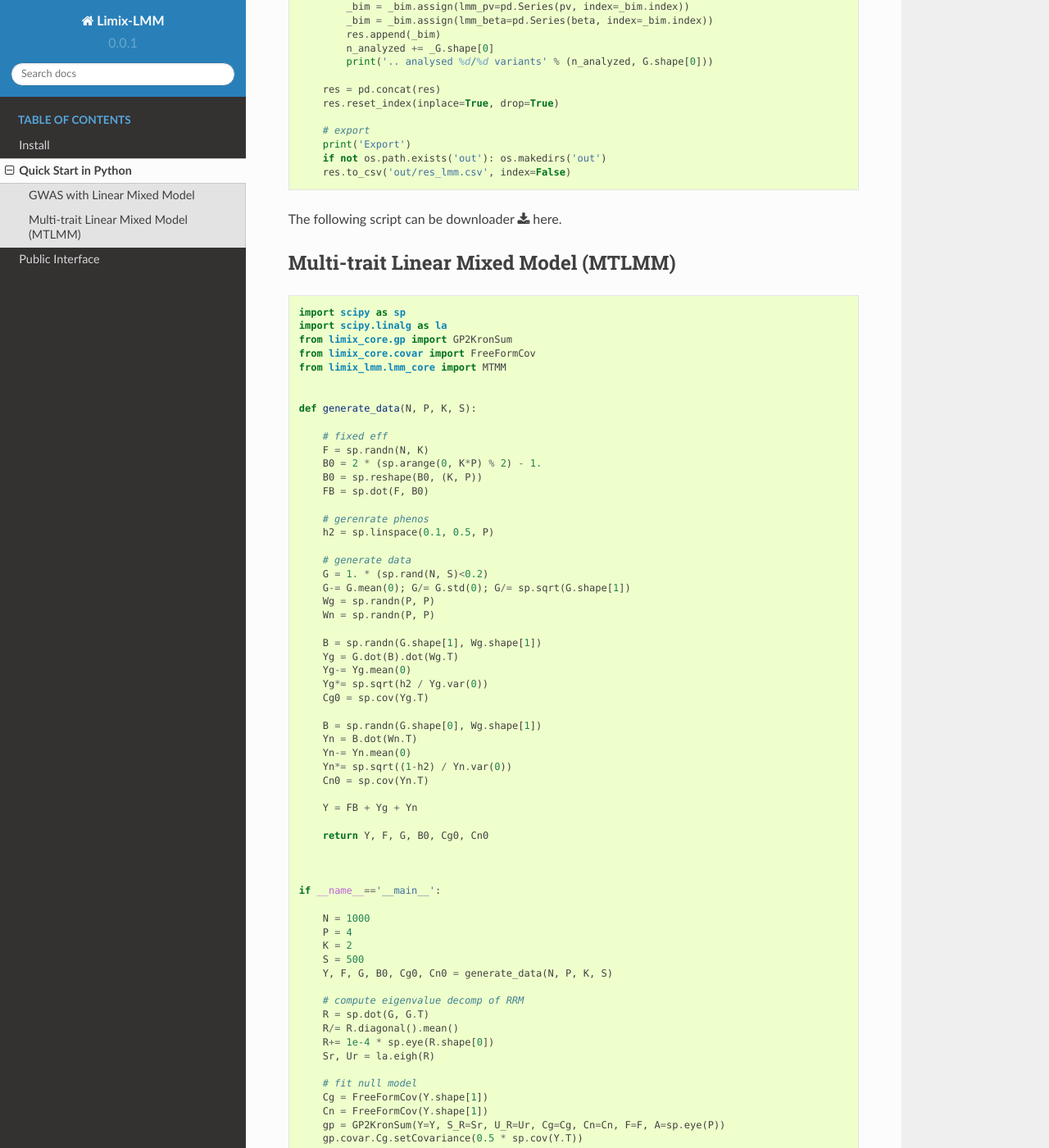
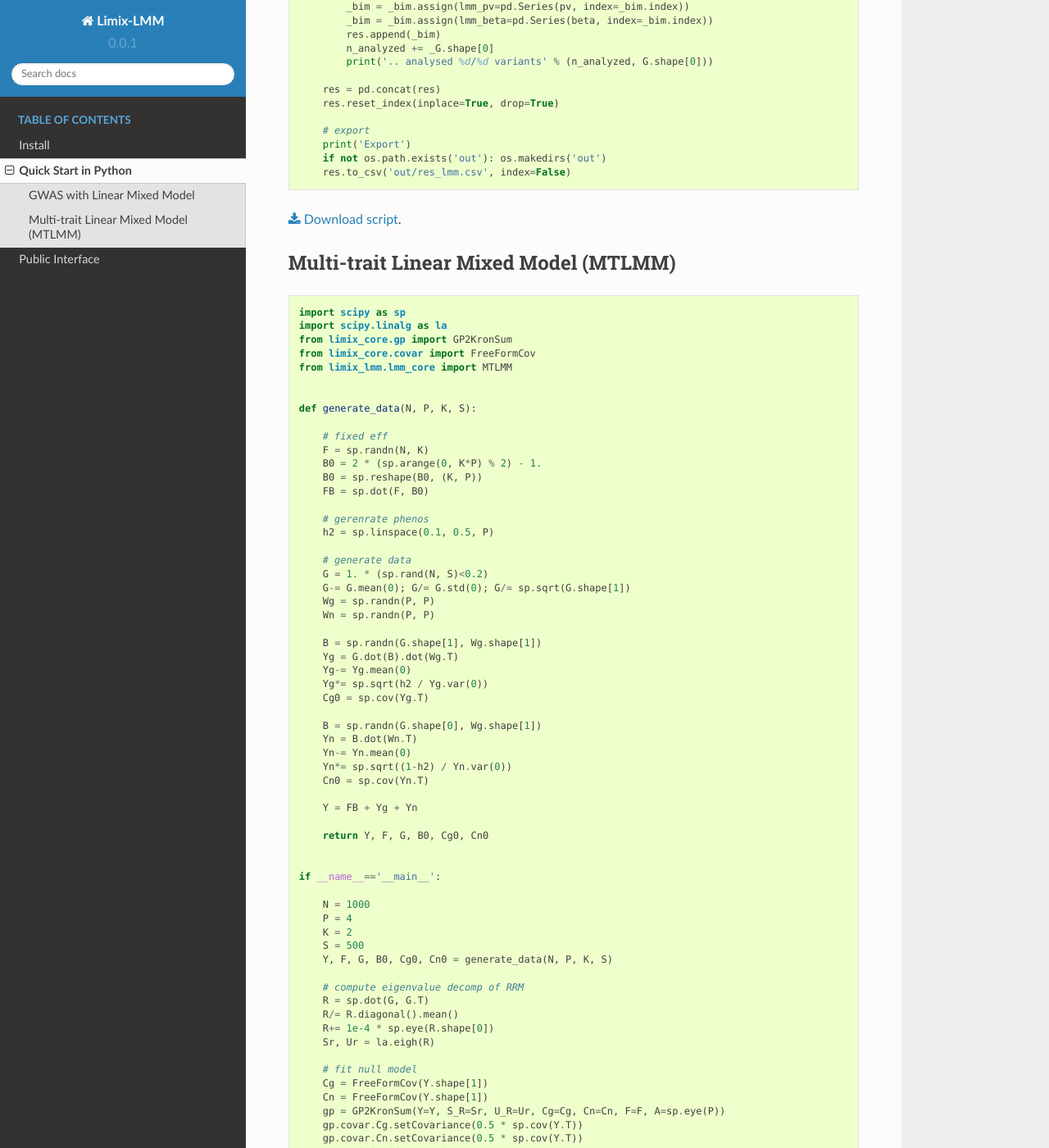
Before and after one commit to limix/limix-lmm, a Sphinx documentation site: the page built from doc/quickstart.rst, in a window 1280 px wide and 1400 px high, scrolled down 1488 px. Shown: the whole window at 82% size. Built offline with Sphinx 7.4.7 and the Read the Docs theme 2.0.0, drawn with Linux system fonts in a browser that asks for light colours; some of the changed text lies outside the part shown.

Commit message:
fix in tutorials

```diff
--- a/doc/examples/mtlmm_example.py
+++ b/doc/examples/mtlmm_example.py
@@ -2,7 +2,7 @@
 import scipy.linalg as la
 from limix_core.gp import GP2KronSum
 from limix_core.covar import FreeFormCov
-from limix_lmm.lmm_core import MTMM
+from limix_lmm.lmm_core import MTLMM
 
 
 def generate_data(N, P, K, S):
@@ -39,7 +39,6 @@
     return Y, F, G, B0, Cg0, Cn0
 
 
-
 if __name__=='__main__':
 
     N = 1000
--- a/doc/quickstart.rst
+++ b/doc/quickstart.rst
@@ -20,7 +20,7 @@
 .. literalinclude:: examples/lmm_example.py
    :encoding: latin-1
 
-The following script can be downloader :download:`here <lmm_example.py>`.
+:download:`Download script <examples/lmm_example.py>`.
 
 
 Multi-trait Linear Mixed Model (MTLMM)
@@ -29,7 +29,7 @@
 .. literalinclude:: examples/mtlmm_example.py
    :encoding: latin-1
 
-The following script can be downloader :download:`here <mtlmm_example.py>`.
+:download:`Download script <examples/mtlmm_example.py>`.
 
 
 A full description of all methods can be found in :ref:`public`.
```
